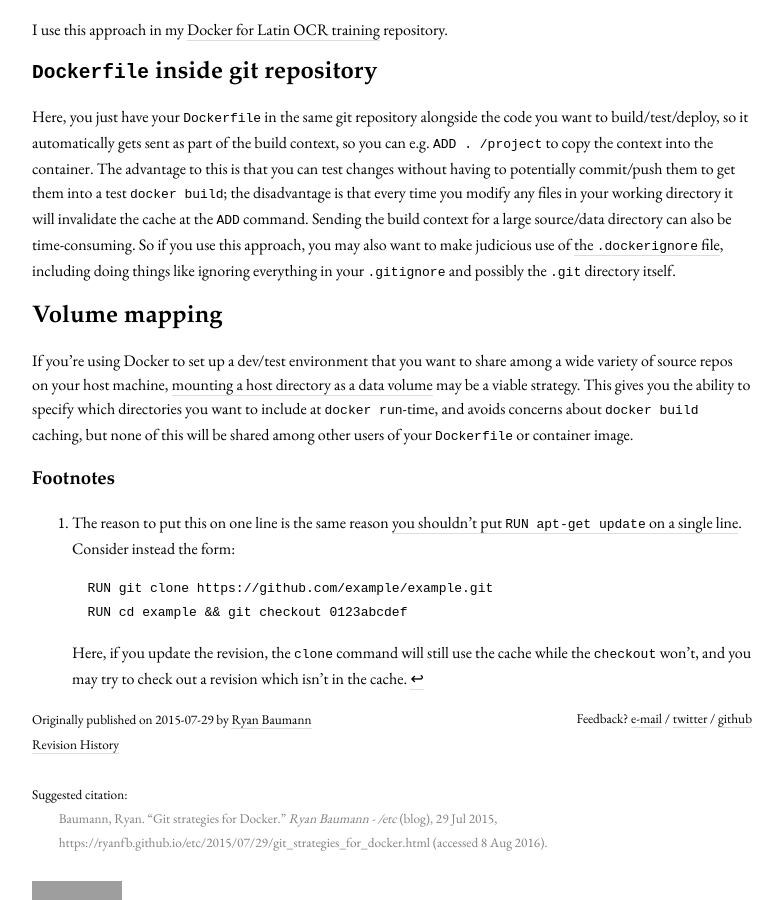
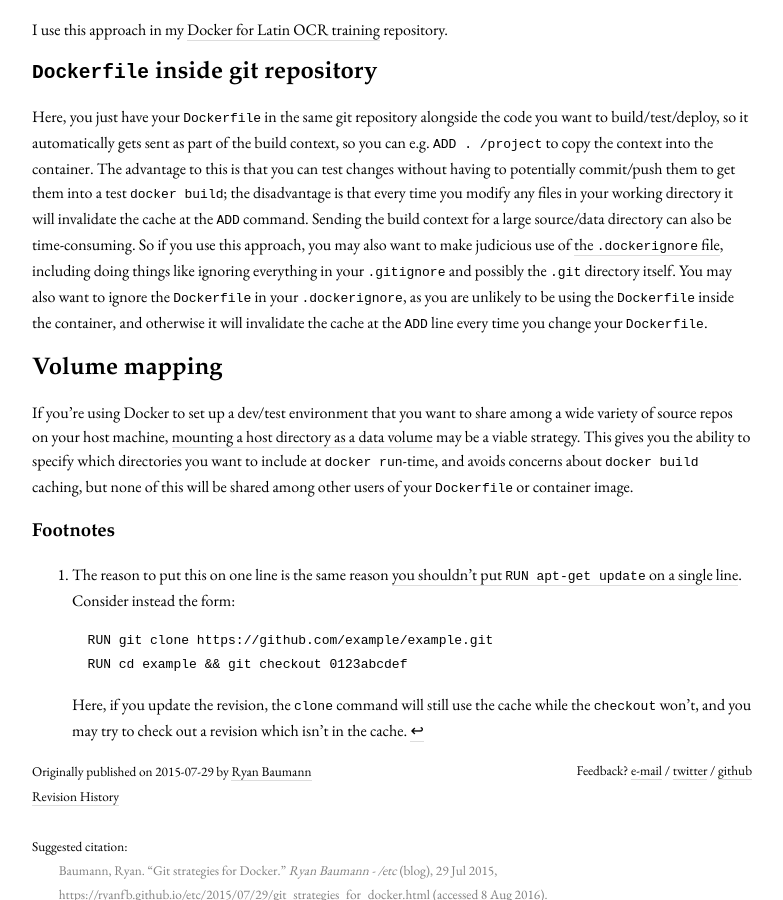
Before and after one commit to ryanfb/etc, a Jekyll site: the page built from _posts/2015-07-29-git_strategies_for_docker.md, in a window 1280 px wide and 900 px high, scrolled down 1477 px. Shown: the whole window, without its empty margins (248-1031 px from the left). Built offline with Jekyll 4.4.1, drawn with Linux system fonts in a browser that asks for light colours; nearby versions of some CDN libraries; grey boxes are pictures that could not be loaded.

Commit message:
Add note about ignoring Dockerfile

```diff
--- a/_posts/2015-07-29-git_strategies_for_docker.md
+++ b/_posts/2015-07-29-git_strategies_for_docker.md
@@ -53,7 +53,7 @@ I use this approach in my [Docker for Latin OCR training](https://github.com/rya
 
 ## `Dockerfile` inside git repository
 
-Here, you just have your `Dockerfile` in the same git repository alongside the code you want to build/test/deploy, so it automatically gets sent as part of the build context, so you can e.g. `ADD . /project` to copy the context into the container. The advantage to this is that you can test changes without having to potentially commit/push them to get them into a test `docker build`; the disadvantage is that every time you modify any files in your working directory it will invalidate the cache at the `ADD` command. Sending the build context for a large source/data directory can also be time-consuming. So if you use this approach, you may also want to make judicious use of [the `.dockerignore` file](https://docs.docker.com/reference/builder/#dockerignore-file), including doing things like ignoring everything in your `.gitignore` and possibly the `.git` directory itself.
+Here, you just have your `Dockerfile` in the same git repository alongside the code you want to build/test/deploy, so it automatically gets sent as part of the build context, so you can e.g. `ADD . /project` to copy the context into the container. The advantage to this is that you can test changes without having to potentially commit/push them to get them into a test `docker build`; the disadvantage is that every time you modify any files in your working directory it will invalidate the cache at the `ADD` command. Sending the build context for a large source/data directory can also be time-consuming. So if you use this approach, you may also want to make judicious use of [the `.dockerignore` file](https://docs.docker.com/reference/builder/#dockerignore-file), including doing things like ignoring everything in your `.gitignore` and possibly the `.git` directory itself. You may also want to ignore the `Dockerfile` in your `.dockerignore`, as you are unlikely to be using the `Dockerfile` inside the container, and otherwise it will invalidate the cache at the `ADD` line every time you change your `Dockerfile`.
 
 ## Volume mapping
 
```
